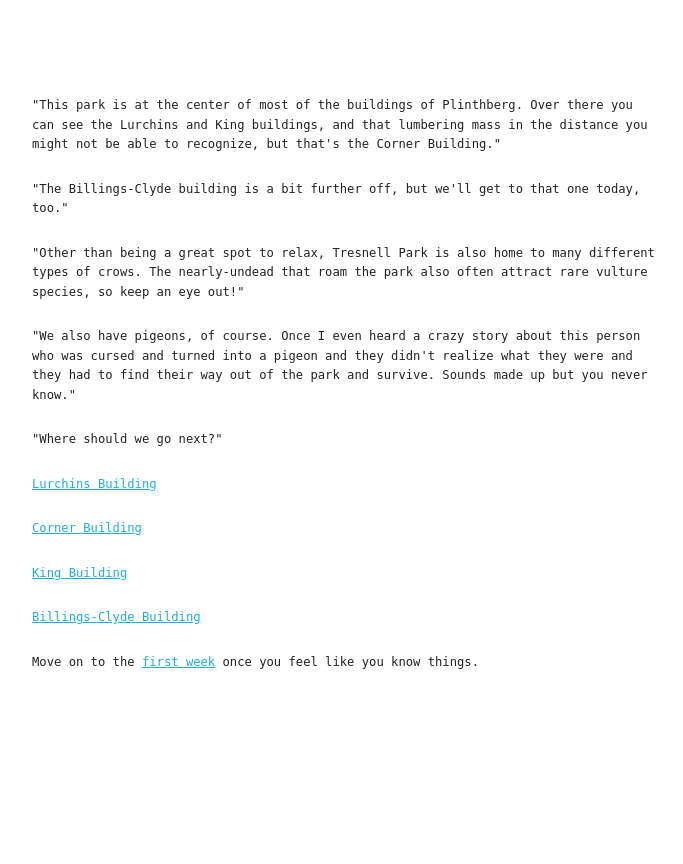
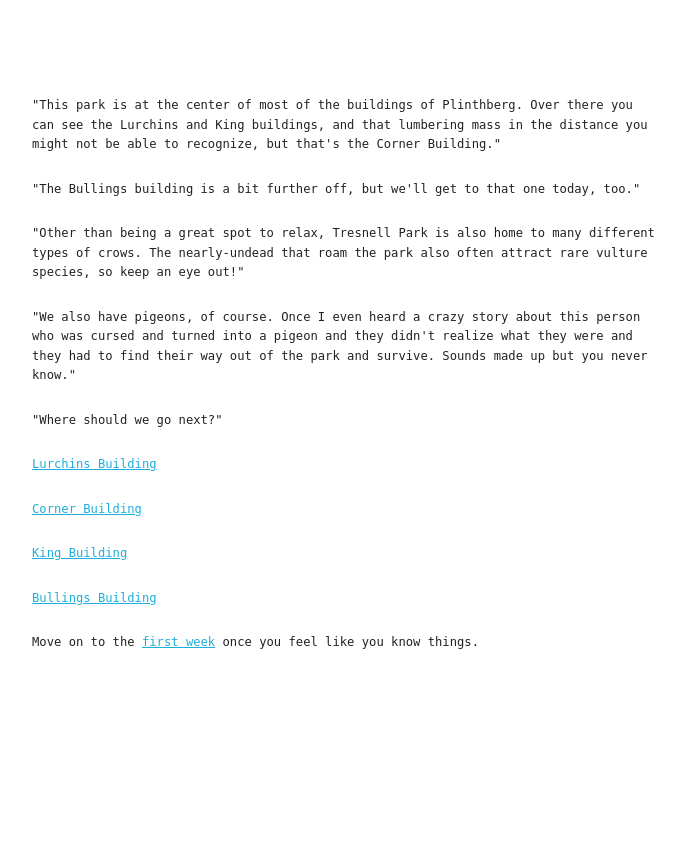
Before and after one commit to ThThelitz/story, a Flask app: page /52 in a window 1280 px wide. Shown: the top 864 px of the page, without its empty margins (128-811 px from the left). After the commit the page ends 649 px from the top, so only its background shows below. Run offline with Flask 3, Linux system fonts and the light colour scheme.

Commit message:
Fix some bugs relating to name changes

```diff
--- a/app.py
+++ b/app.py
@@ -233,7 +233,7 @@ def lexia_55():
 
 @app.route("/56")
 def lexia_56():
-    return render_template("billings_clyde.html")
+    return render_template("bullings.html")
 
 @app.route("/99")
 def test():
--- a/static/data.js
+++ b/static/data.js
@@ -47,10 +47,10 @@ const rooms = [
 ]
 
 const howHighIs = {
-    S: 8,
+    R: 8,
     B: 6,
-    J: 16,
-    F: 12
+    L: 16,
+    C: 12
 }
 
 const floorMap = {
--- a/static/script.js
+++ b/static/script.js
@@ -188,7 +188,7 @@ if (roomList != null) {
 
     // Goal room appears on floor G, in the Lurchins Buidling
     if ((localStorage.getItem("floor") === "G")
-            && (localStorage.getItem("building") === "J")) {
+            && (localStorage.getItem("building") === "L")) {
         roomsToBuild[0] = new Room("LH45957", "/14")
         roomsToBuild = shuffle(roomsToBuild)
     }
--- a/templates/billings_clyde.html
+++ b/templates/bullings.html
@@ -2,7 +2,7 @@
 
 {% block main %}
     <p>
-        "It's a bit of a longer way from the others, but this is Billings-Clyde. The Dark Arts Department is located in this building, but it used to be home to Finance and Banking."
+        "It's a bit of a longer way from the others, but this is Bullings. The Dark Arts Department is located in this building, but it used to be home to Finance and Banking."
     </p>
     <p>
         "Actually, that reminds me! If you have any courses that say they take place in the Reedreth Building, you can safely ignore that. The Cartrall Building is where you actually need to go. Dark Arts used to be in Cartrall, and when they moved out, Unholy Rituals moved over to there from Reedreth. Or at least I think so, I'm actually an Alchemy student."
--- a/templates/email_booked.html
+++ b/templates/email_booked.html
@@ -14,7 +14,7 @@
     </p>
     <ol>
         <li>Lecture Hall 45957, in the Reedreth Building</li>
-        <li>Seminar Room 72401, in the Billings-Clyde Building</li>
+        <li>Seminar Room 72401, in the Bullings Building</li>
     </ol>
     <p>
         See you <a href="/9">soon</a> at the UoP! Do make sure to attend the welcome week in Tresnell park.
--- a/templates/tresnell.html
+++ b/templates/tresnell.html
@@ -5,7 +5,7 @@
         "This park is at the center of most of the buildings of Plinthberg. Over there you can see the Lurchins and King buildings, and that lumbering mass in the distance you might not be able to recognize, but that's the Corner Building."
     </p>
     <p>
-        "The Billings-Clyde building is a bit further off, but we'll get to that one today, too."
+        "The Bullings building is a bit further off, but we'll get to that one today, too."
     </p>
     <p>
         "Other than being a great spot to relax, Tresnell Park is also home to many different types of crows. The nearly-undead that roam the park also often attract rare vulture species, so keep an eye out!"
@@ -19,7 +19,7 @@
     <p><a href="/53">Lurchins Building</a></p>
     <p><a href="/54">Corner Building</a></p>
     <p><a href="/55">King Building</a></p>
-    <p><a href="/56">Billings-Clyde Building</a></p>
+    <p><a href="/56">Bullings Building</a></p>
     <p>
         Move on to the <a href="/10">first week</a> once you feel like you know things.
     </p>
--- a/templates/week_1.html
+++ b/templates/week_1.html
@@ -5,7 +5,7 @@
         Time to find my room. In what building is my lecture again?
     </p>
     <p><a href="/11" class="bldg-link">Reedreth Building</a></p>
-    <p><a href="/11" class="bldg-link">Billings-Clyde Building</a></p>
+    <p><a href="/11" class="bldg-link">Bullings Building</a></p>
     <p><a href="/11" class="bldg-link">Lurchins Building</a></p>
     <p><a href="/11" class="bldg-link">Cartrall Building</a></p>
     <p><a href="/13">LH</a></p>
```
Also changed, not shown: templates/lurchins.html (renamed from templates/juniorstein.html).
